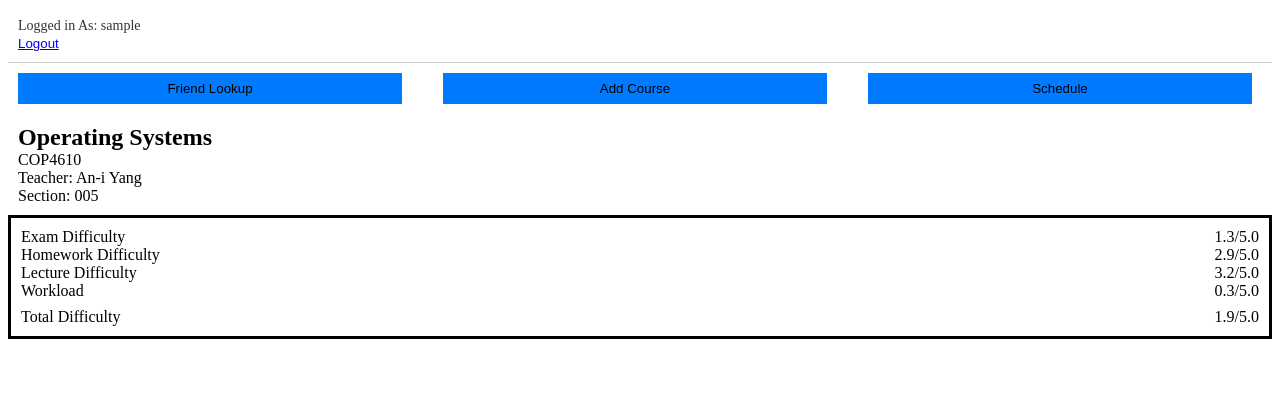
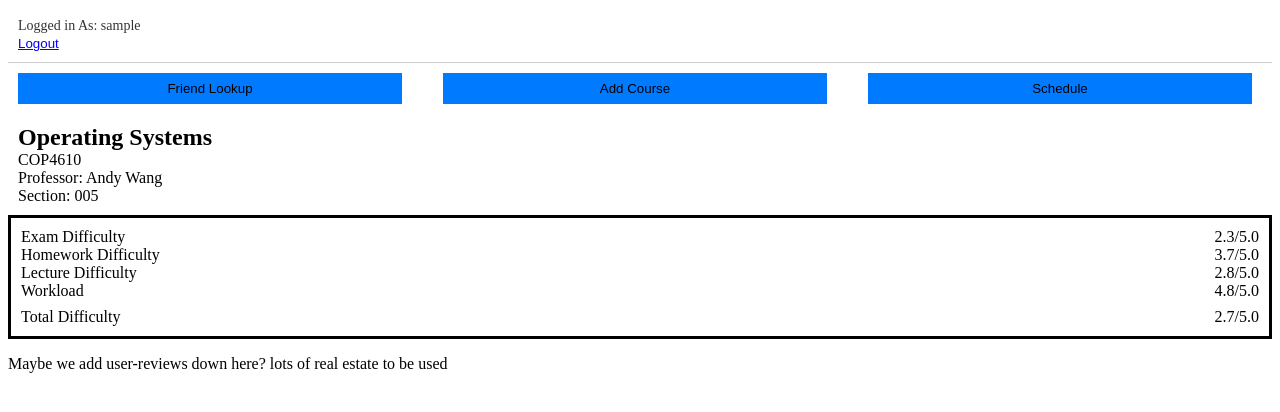
Before and after one commit to b-ranson/courseCompare, a Django app: a page that uses main/templates/buttons.html in a window 1280 px wide. Shown: the top 412 px of the page. Run offline with Django 5.2, Linux system fonts and the light colour scheme; the visitor is signed in with stand-in values (Sample User, id 1).

Commit message:
set up advanced ratings for dynamic info passing. once again hardcoded db stuff for now. considering adding a user-review sections since there is a lot of free room on the screen

```diff
--- a/main/templates/advancedratings.html
+++ b/main/templates/advancedratings.html
@@ -11,20 +11,25 @@
 {% block content %}
 
     <!-- Will have to implement all the dynamic template fill-ins here -->
+
+{% for course in courses %}
+
     <div class="course-info">
-        <div style="font-weight: bold; font-size: x-large;">{{className}}</div>
-        <div>COP4610</div>
-        <div>Teacher: An-i Yang</div>
-        <div>Section: 005</div>
+        <div style="font-weight: bold; font-size: x-large;">{{course.courseName}}</div>
+        <div>{{ course.courseID }}</div>
+        <div>Professor: {{ course.prof }}</div>
+        <div>Section: {{ course.courseSection }}</div>
     </div>
+{% endfor %}
 
+{% for rating in advRatings%}
     <div class="advancedratings">
         <div class="row">
             <div class="column-title">
                 Exam Difficulty
             </div>
             <div class="column-rating">
-                1.3/5.0
+                {{ rating.examDif }}/5.0
             </div>
         </div>
         <div class="row">
@@ -32,7 +37,7 @@
                 Homework Difficulty
             </div>
             <div class="column-rating">
-                2.9/5.0
+                {{ rating.hwDif }}/5.0
             </div>
         </div>
         <div class="row">
@@ -40,7 +45,7 @@
                 Lecture Difficulty
             </div>
             <div class="column-rating">
-                3.2/5.0
+                {{ rating.lectDif }}/5.0
             </div>
         </div>
         <div class="row">
@@ -48,7 +53,7 @@
                 Workload
             </div>
             <div class="column-rating">
-                0.3/5.0
+                {{ rating.workload }}/5.0
             </div>
         </div>
         <div class="row" style="margin-top: 1vh;">
@@ -56,12 +61,16 @@
                 Total Difficulty
             </div>
             <div class="column-rating">
-                1.9/5.0
+                {{ rating.avg }}/5.0
             </div>
         </div>
 
     </div>
 
+{% endfor %}
+
+    <p>Maybe we add user-reviews down here? lots of real estate to be used</p>
+
 {% endblock %}
 
 </body>
--- a/main/templates/buttons.html
+++ b/main/templates/buttons.html
@@ -27,9 +27,10 @@
     <header>
         <div class="header">
             <div class="buttons">
-                <button class="button">Friend Lookup</button>
-                <button class="button">Add Course</button>
-                <button class="button">Schedule</button>
+                <!-- Put in links for these two buttons later -->
+                <button class="button" onclick="window.location.href = ''">Friend Lookup</button>
+                <button class="button" onclick="window.location.href = ''">Add Course</button>
+                <button class="button" onclick="window.location.href = '{% url 'schedulepage' %}'">Schedule</button>
             </div>
         </div>
     </header>
--- a/main/views.py
+++ b/main/views.py
@@ -25,9 +25,35 @@ def advancedratings(request, className):
    #make db querey here based on className to pull advancedRatings
    # will hard code what table should look like for now
 
+   # course name and ID, prof, section (this might be too tax to implement)
+   # exam dif, hw dif, lecture dif, workload, total diff (all floats 0-5, prob averaged by integer inputs)
+
+   #className gets passed in, then need to read db and pass vv this stuff
+   # then need to pull advanced ratings from same class name and pass it
 
 
+   courseOS = [
+      {'courseName': 'Operating Systems', 'courseID':'COP4610', 'prof': 'Andy Wang', 'courseSection': '005'},
+   ]
+   advancedRatingsOS = [
+      {'examDif': 2.3, 'hwDif': 3.7, 'lectDif': 2.8, 'workload': 4.8, 'avg': round((2.3 + 3.7 + 2.8 + 4.8)/5.0, 1)},
+   ]
+
+   courseDSII = [
+      {'courseName': 'Data Structures II', 'courseID':'COP4530', 'prof': 'Bob Myers', 'courseSection': '002'},
+   ]
+   advancedRatingsDSII = [
+      {'examDif': 4.6, 'hwDif': 2.8, 'lectDif': 3.3, 'workload': 4.1, 'avg': round((4.6 + 2.8 + 3.3 + 4.1)/5.0, 1)},
+   ]
+
+
+   context = {}
+   if className == 'Operating Systems':
+      context = { 'courses': courseOS, 'advRatings': advancedRatingsOS, 'className': className }
+   elif className == 'Data Structures II':
+      context = { 'courses': courseDSII, 'advRatings': advancedRatingsDSII, 'className': className }
+
    if className is not None:
-      return render(request, 'advancedratings.html', {'className': className})
+      return render(request, 'advancedratings.html', context)
    else:
       return HttpResponse("Not Available")
```
